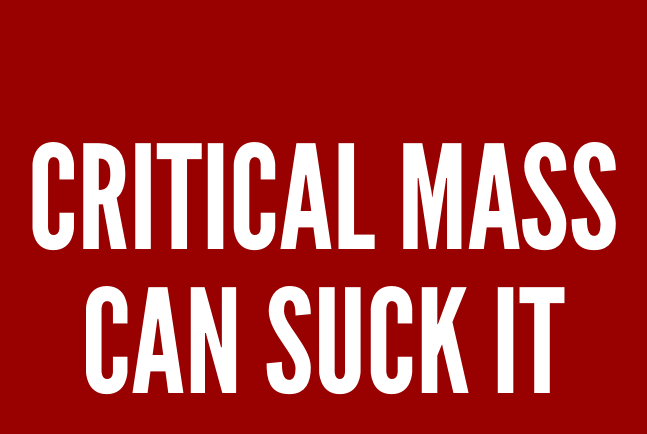
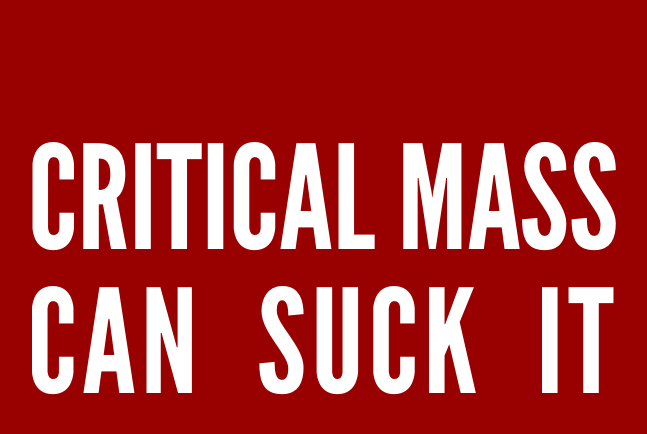
Before and after one commit to hober/criticalmasscansuckit.com, a plain HTML site: page index.html in a window 1280 px wide. Shown: the whole page, without its empty margins (317-964 px from the left). Drawn offline with Linux system fonts and the light colour scheme.

Commit message:
Tweak letter- and word-spacing to even out the line lengths.

```diff
--- a/index.html
+++ b/index.html
@@ -4,7 +4,7 @@
 <meta name=google-site-verification content=dGWzF5AQlzytOLqe__Fqqyt9CeBuoTf9txmH4l1qFM4>
 <link rel=stylesheet href=style.css>
 <link media="only screen and (max-device-width: 480px)" href=iphone.css rel=stylesheet>
-<h1><span>Critical Mass</span> <span>can suck it</span></h1>
+<h1><span id="critical-mass">Critical Mass</span> <span id="can-suck-it">can suck it</span></h1>
 <script>
   var gaJsHost = (("https:" == document.location.protocol) ? "https://ssl." : "http://www.");
   document.write(unescape("%3Cscript src='" + gaJsHost + "google-analytics.com/ga.js' type='text/javascript'%3E%3C/script%3E"));
--- a/style.css
+++ b/style.css
@@ -29,3 +29,10 @@ span {
   margin: 0;
   padding: 0;
 }
+
+#can-suck-it {
+  /* word-spacing: 0.375em; */
+  /* letter-spacing: 0.068em; */
+  word-spacing: 0.1875em;
+  letter-spacing: 0.034em;
+}
```
